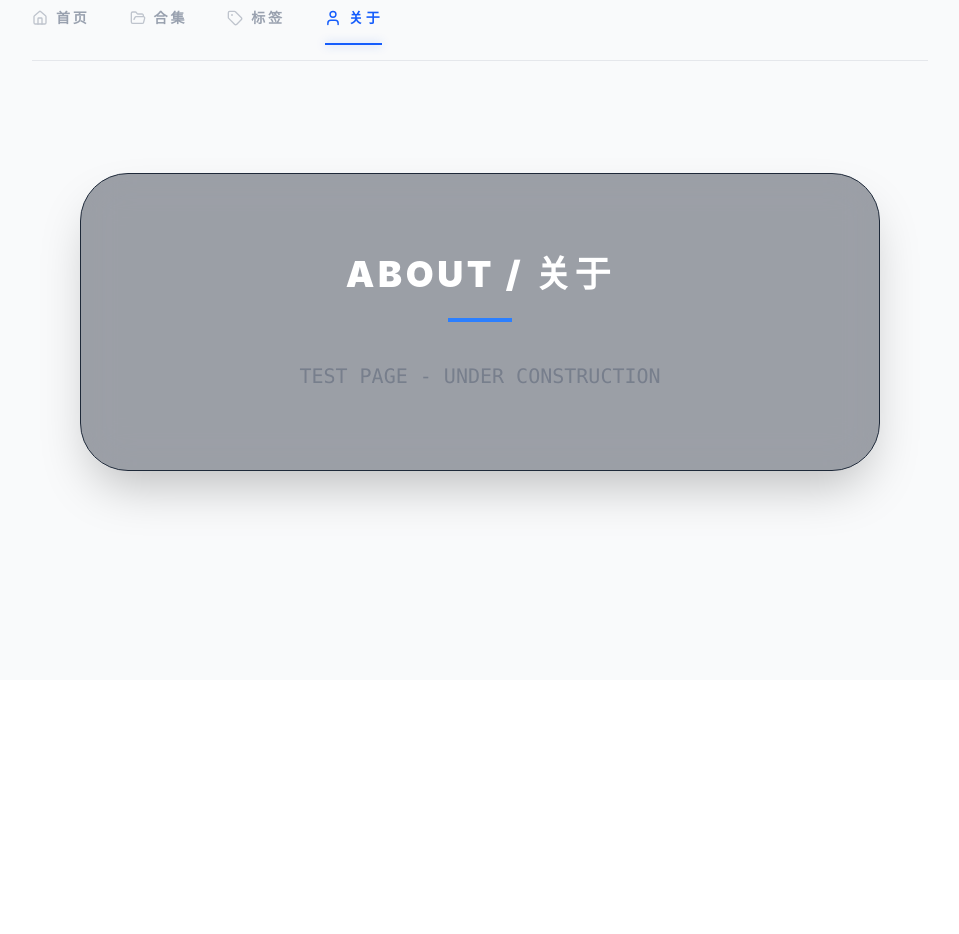
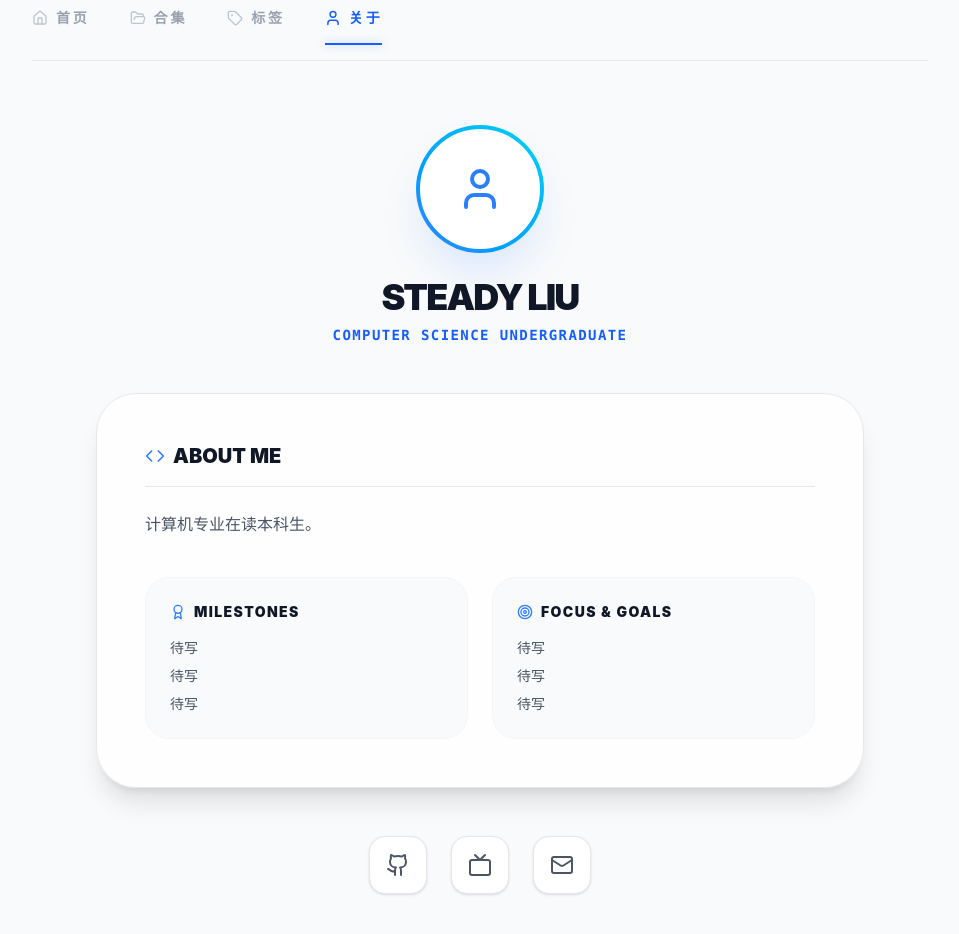
Before and after one commit to SteadyLiu85/steadyliu-blog, a React (Vite) app in the folder client/: page /about in a window 1280 px wide. Shown: the part 120-1054 px from the top of the page, without its empty margins (160-1119 px from the left). Before the commit the page ends 800 px from the top, so only its background shows below. Built offline with nearby package versions, Linux system fonts and the light colour scheme.

Commit message:
feat:关于页完善

```diff
--- a/client/src/About.jsx
+++ b/client/src/About.jsx
@@ -1,10 +1,83 @@
+import { User, Mail, Github, Code, Award, Target, Tv } from 'lucide-react'
+
 function About() {
+
+  // 现代化的邮箱处理逻辑：点击复制到剪贴板，而不是强行拉起系统邮件客户端
+  const handleCopyEmail = (e) => {
+    e.preventDefault();
+    navigator.clipboard.writeText('steadyliu85@gmail.com');
+    alert('📧 邮箱 steadyliu85@gmail.com 已成功复制到剪贴板！');
+  };
+
   return (
-    <div className="max-w-4xl mx-auto p-12 text-center">
-      <div className="bg-gray-900/40 backdrop-blur-xl border border-gray-800 rounded-[3rem] p-20 shadow-2xl">
-        <h1 className="text-4xl font-black text-white mb-6 uppercase tracking-widest">About / 关于</h1>
-        <div className="w-16 h-1 bg-blue-500 mx-auto mb-10"></div>
-        <p className="text-gray-500 font-mono text-xl animate-pulse">TEST PAGE - UNDER CONSTRUCTION</p>
+    <div className="pb-24 max-w-3xl mx-auto space-y-12 text-left">
+      {/* 头部：头像与身份 */}
+      <div className="flex flex-col items-center text-center space-y-6">
+        <div className="w-32 h-32 bg-gradient-to-tr from-blue-500 to-cyan-400 rounded-full p-1 shadow-2xl shadow-blue-500/20">
+          <div className="w-full h-full bg-white dark:bg-[#0a0a0c] rounded-full flex items-center justify-center border-4 border-white dark:border-[#0a0a0c] transition-colors">
+            <User size={48} className="text-blue-500" />
+          </div>
+        </div>
+        <div>
+          <h1 className="text-4xl font-black text-gray-900 dark:text-white tracking-tighter mb-2 transition-colors">STEADY LIU</h1>
+          <p className="text-blue-600 dark:text-blue-400 font-mono font-bold tracking-widest text-sm uppercase">
+            Computer Science Undergraduate
+          </p>
+        </div>
+      </div>
+
+      {/* 个人简介卡片 */}
+      <div className="bg-white/80 dark:bg-gray-900/30 backdrop-blur-xl p-8 md:p-12 rounded-[2.5rem] border border-gray-200 dark:border-gray-800 shadow-xl transition-colors duration-500">
+        <h2 className="text-xl font-black text-gray-900 dark:text-white mb-6 flex items-center gap-2 border-b border-gray-200 dark:border-gray-800 pb-4 transition-colors">
+          <Code className="text-blue-500" size={20} /> ABOUT ME
+        </h2>
+
+        <div className="space-y-4 text-gray-600 dark:text-gray-300 leading-relaxed font-medium transition-colors">
+          <p>
+            计算机专业在读本科生。
+          </p>
+        </div>
+
+        {/* 荣誉与动态 */}
+        <div className="grid grid-cols-1 md:grid-cols-2 gap-6 mt-10">
+          <div className="bg-gray-50 dark:bg-gray-800/50 p-6 rounded-3xl border border-gray-100 dark:border-gray-700 transition-colors">
+            <h3 className="text-sm font-black text-gray-900 dark:text-white flex items-center gap-2 mb-4 tracking-widest uppercase">
+              <Award className="text-blue-500" size={16} /> Milestones
+            </h3>
+            <ul className="space-y-2 text-sm text-gray-600 dark:text-gray-400 font-medium">
+              <li>待写</li>
+              <li>待写</li>
+              <li>待写</li>
+            </ul>
+          </div>
+
+          <div className="bg-gray-50 dark:bg-gray-800/50 p-6 rounded-3xl border border-gray-100 dark:border-gray-700 transition-colors">
+            <h3 className="text-sm font-black text-gray-900 dark:text-white flex items-center gap-2 mb-4 tracking-widest uppercase">
+              <Target className="text-blue-500" size={16} /> Focus & Goals
+            </h3>
+            <ul className="space-y-2 text-sm text-gray-600 dark:text-gray-400 font-medium">
+              <li>待写</li>
+              <li>待写</li>
+              <li>待写</li>
+            </ul>
+          </div>
+        </div>
+      </div>
+
+      {/* 社交链接 */}
+      <div className="flex justify-center gap-6">
+        {/* GitHub */}
+        <a href="https://github.com/SteadyLiu85" target="_blank" rel="noreferrer" className="p-4 bg-white dark:bg-gray-900 border border-gray-200 dark:border-gray-800 rounded-2xl text-gray-600 dark:text-gray-400 hover:text-blue-500 hover:border-blue-500/50 hover:-translate-y-1 transition-all shadow-sm">
+          <Github size={24} />
+        </a>
+
+        <a href="https://space.bilibili.com/324338189" target="_blank" rel="noreferrer" className="p-4 bg-white dark:bg-gray-900 border border-gray-200 dark:border-gray-800 rounded-2xl text-gray-600 dark:text-gray-400 hover:text-[#FB7299] hover:border-[#FB7299]/50 hover:-translate-y-1 transition-all shadow-sm">
+          <Tv size={24} />
+        </a>
+
+        <button onClick={handleCopyEmail} className="p-4 bg-white dark:bg-gray-900 border border-gray-200 dark:border-gray-800 rounded-2xl text-gray-600 dark:text-gray-400 hover:text-blue-500 hover:border-blue-500/50 hover:-translate-y-1 transition-all shadow-sm cursor-pointer">
+          <Mail size={24} />
+        </button>
       </div>
     </div>
   )
```
